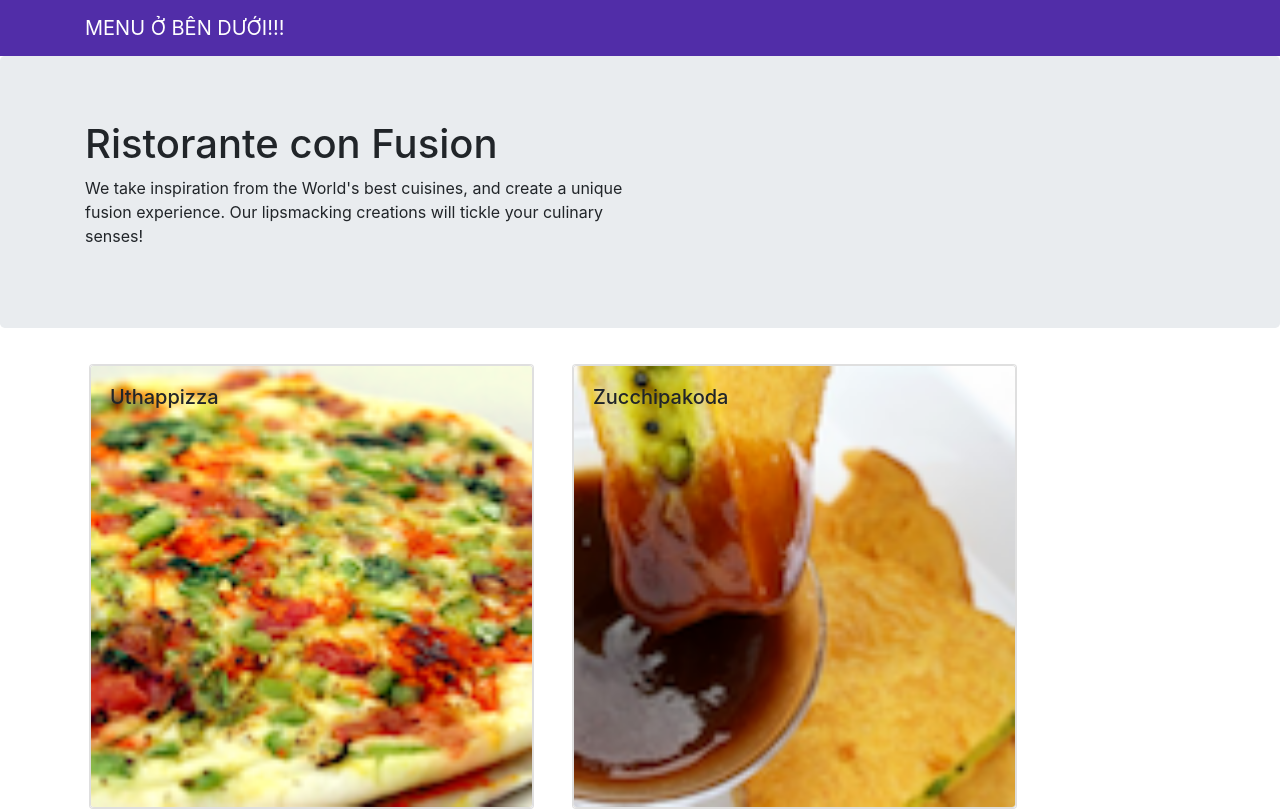
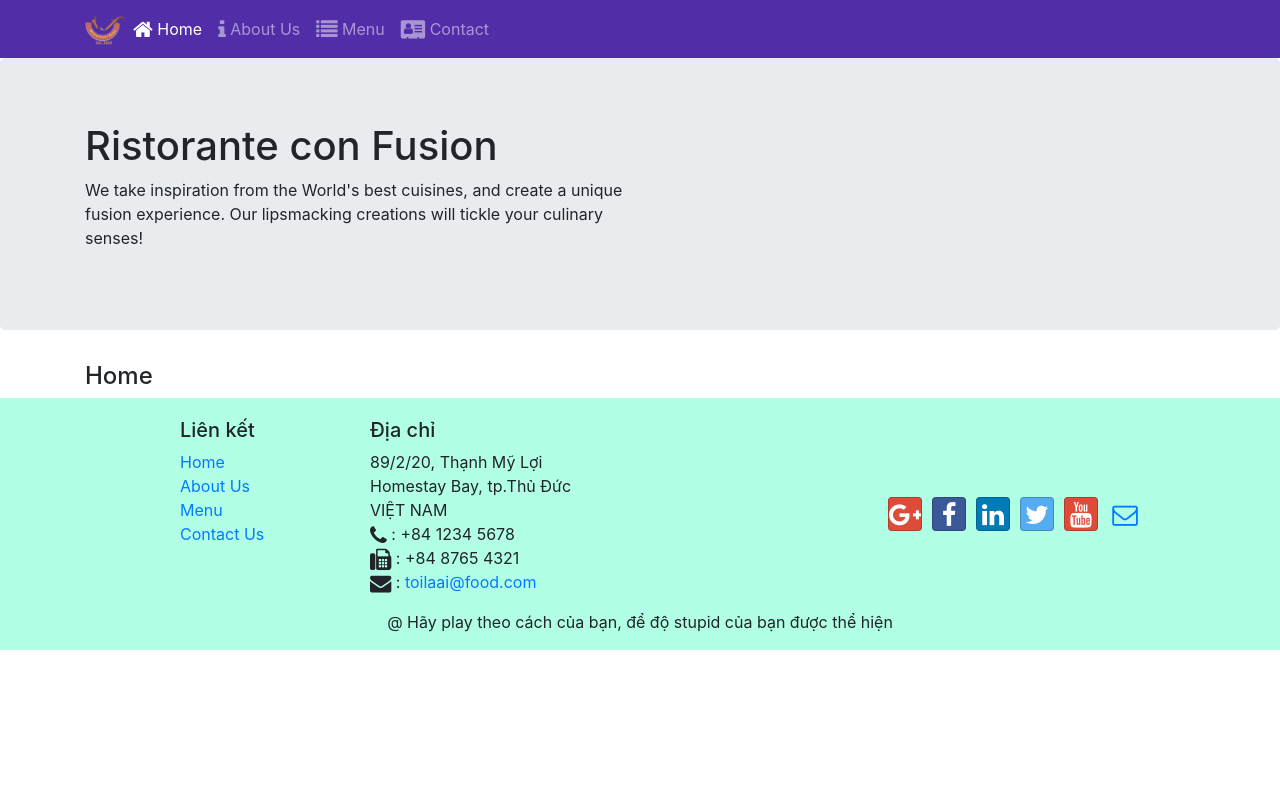
Before and after one commit to BinhBong347/webdemo, a React (Create React App) app: page /home in a window 1280 px wide. Shown: the top 811 px of the page. Built offline with nearby package versions, Linux system fonts and the light colour scheme.

Commit message:
add router lesson 30

```diff
--- a/package.json
+++ b/package.json
@@ -12,6 +12,7 @@
     "react": "^17.0.2",
     "react-dom": "^17.0.2",
     "react-popper": "^0.9.2",
+    "react-router-dom": "^4.2.2",
     "react-scripts": "4.0.3",
     "reactstrap": "^5.0.0",
     "web-vitals": "^1.0.1"
--- a/src/App.js
+++ b/src/App.js
@@ -1,6 +1,8 @@
 import React, { Component } from 'react';
 import './App.css';
 import Main from './Components/Maincomponent';
+import { BrowserRouter } from 'react-router-dom'
+
 // import MenuFunction from './Components/MenuFunction';
 // import { DISHES } from './shared/Dished';
 
@@ -8,10 +10,13 @@
 
   render() {
     return (
-      <div className="App">
-       <Main/>
-        {/* <MenuFunction/> */}
-      </div>
+      <BrowserRouter>
+        <div className="App">
+          <Main/>
+          {/* <MenuFunction/> */}
+        </div>
+
+      </BrowserRouter>
     );
 
   }
--- a/src/Components/FooterComponet.js
+++ b/src/Components/FooterComponet.js
@@ -1,4 +1,5 @@
 import React from 'react';
+import { Link } from 'react-router-dom';
 
 function Footer(props) {
     return(
@@ -8,10 +9,10 @@
                 <div className="col-4 offset-1 col-sm-2">
                     <h5>Liên kết</h5>
                     <ul className="list-unstyled">
-                        <li><a href="#">Home</a></li>
-                        <li><a href="#">About</a></li>
-                        <li><a href="#">Menu</a></li>
-                        <li><a href="contactus.html">Contact</a></li>
+                        <li><Link to="home">Home</Link></li>
+                        <li><Link to="/aboutus">About Us</Link></li>
+                        <li><Link to="/menu">Menu</Link></li>
+                        <li><Link to="contactus">Contact Us</Link></li>
                     </ul>
                 </div>
                 <div className="col-7 col-sm-5">
--- a/src/Components/HeaderComponent.js
+++ b/src/Components/HeaderComponent.js
@@ -1,13 +1,52 @@
 import React, { Component } from 'react';
-import { Navbar, NavbarBrand, Jumbotron } from 'reactstrap';
+import { Navbar, NavbarBrand, Jumbotron, NavItem, Collapse, NavbarToggler, Nav } from 'reactstrap';
+import { NavLink } from 'react-router-dom';
 
 class Header extends Component {
+  constructor(props) {
+    super(props)
+
+    this.state= {
+      isNavOpen: false
+    };
+    this.toggleNav=this.toggleNav.bind(this)
+  }
+  toggleNav() {
+    this.setState({isNavOpen: !this. state.isNavOpen})
+  }
   render() {
     return(
     <React.Fragment>
-      <Navbar dark>
+      <Navbar dark expand="md">
         <div className="container">
-            <NavbarBrand href="/"> MENU Ở BÊN DƯỚI!!! </NavbarBrand>
+          <NavbarToggler onClick={this.toggleNav}/>
+            <NavbarBrand className="mr-auto" href="/">
+              <img src="assets/images/logo.png" height="30" width="40"/>
+            </NavbarBrand>
+            <Collapse isOpen={this.state.isNavOpen} navbar>
+              <Nav navbar>
+                <NavItem>
+                  <NavLink className="nav-link" to="/home">
+                    <span className="fa fa-home fa-lg"></span> Home
+                  </NavLink>
+                </NavItem>
+                <NavItem>
+                  <NavLink className="nav-link" to="/aboutus">
+                    <span className="fa fa-info fa-lg"></span> About Us
+                  </NavLink>
+                </NavItem>
+                <NavItem>
+                  <NavLink className="nav-link" to="/menu">
+                    <span className="fa fa-list fa-lg"></span> Menu
+                  </NavLink>
+                </NavItem>
+                <NavItem>
+                  <NavLink className="nav-link" to="/contactus">
+                    <span className="fa fa-address-card fa-lg"></span> Contact
+                  </NavLink>
+                </NavItem>
+              </Nav>
+            </Collapse>
         </div>
       </Navbar>
       <Jumbotron>
--- /dev/null
+++ b/src/Components/HomeComponent.js
@@ -0,0 +1,11 @@
+import React from "react";
+
+function Home(props) {
+    return(
+        <div className='container'>
+            <h4>Home</h4>
+        </div>
+    );
+}
+
+export default Home;
--- a/src/Components/Maincomponent.js
+++ b/src/Components/Maincomponent.js
@@ -1,10 +1,13 @@
 import React, { Component } from 'react';
 import MenuComponent from './MenuComponent'
+import Home from './HomeComponent';
 // import MenuFunction from './Components/MenuFunction';
 import { DISHES } from '../shared/Dished';
 import DetailDish from './DetailDish';
 import Header from './HeaderComponent';
 import Footer from './FooterComponet';
+
+import { Route, Switch, Redirect } from 'react-router-dom';
 
 
 class Main extends Component {
@@ -13,23 +16,34 @@
 
         this.state = {
         dishes: DISHES,
-        selectedDish: null
+        //selectedDish: null
         }
     }
 
-    onSelectedDish(itemID) {
-        this.setState({selectedDish: itemID})
-    }
+    // onSelectedDish(itemID) {
+    //     this.setState({selectedDish: itemID})
+    // }
 
   render() {
+
+    const HomePage=() =>{
+      return(
+        <Home/>
+      );
+    }
     return (
       <div>
         <Header/>
-        <MenuComponent dishes={this.state.dishes}
-        onClick={(itemID) => this.onSelectedDish(itemID)}/>
+        <Switch>
+          <Route path="/home" component={HomePage}/>
+          <Route exact path="/menu" component={() => <MenuComponent dishes={this.state.dishes}/>}/>
+          <Redirect to="home"/>
+        </Switch>
+        {/* <MenuComponent dishes={this.state.dishes}
+        onClick={(itemID) => this.onSelectedDish(itemID)}/> */}
         {/* <MenuFunction/> */}
-        <DetailDish
-        dish={this.state.dishes.filter((dish) => dish.id === this.state.selectedDish)[0]}/>
+        {/* <DetailDish
+        dish={this.state.dishes.filter((dish) => dish.id === this.state.selectedDish)[0]}/> */}
         <Footer/>
       </div>
     );
```
Also changed, not shown: 1 other file (tests, documents, lock files or other folders).
